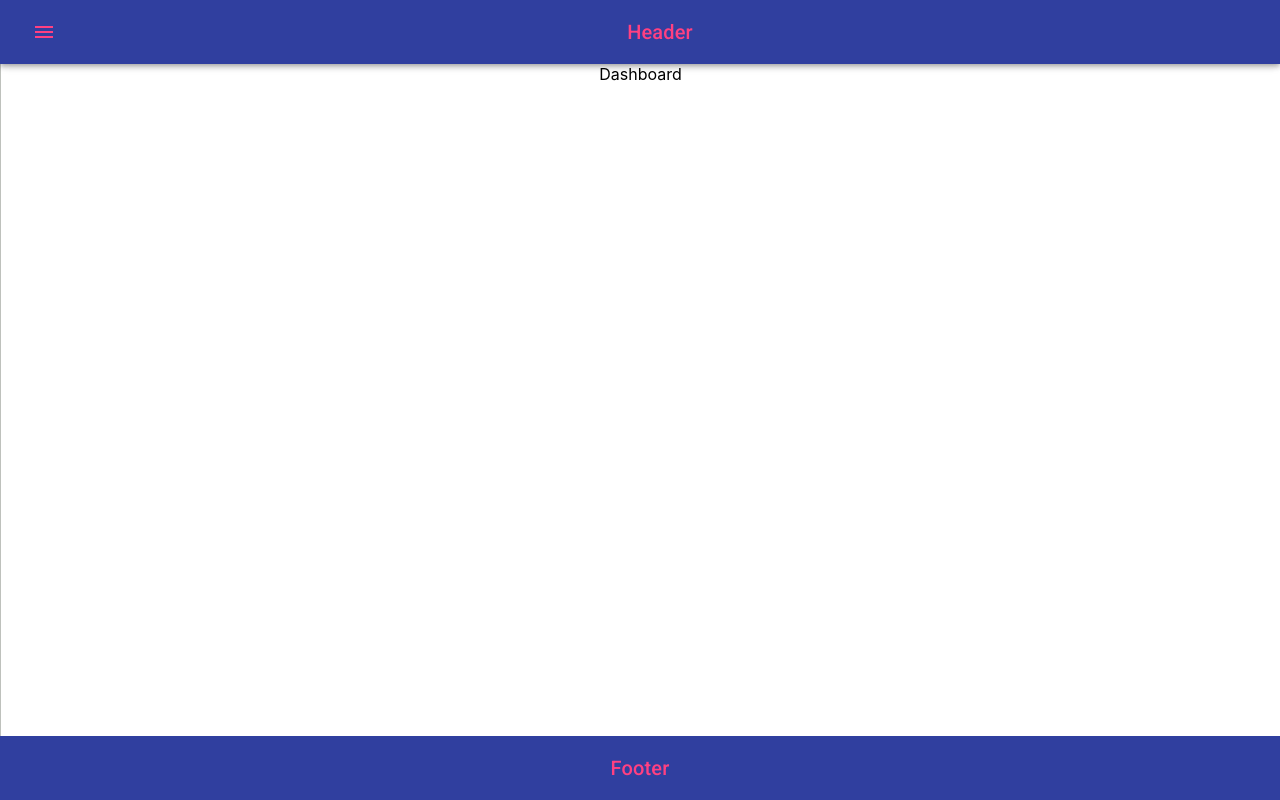
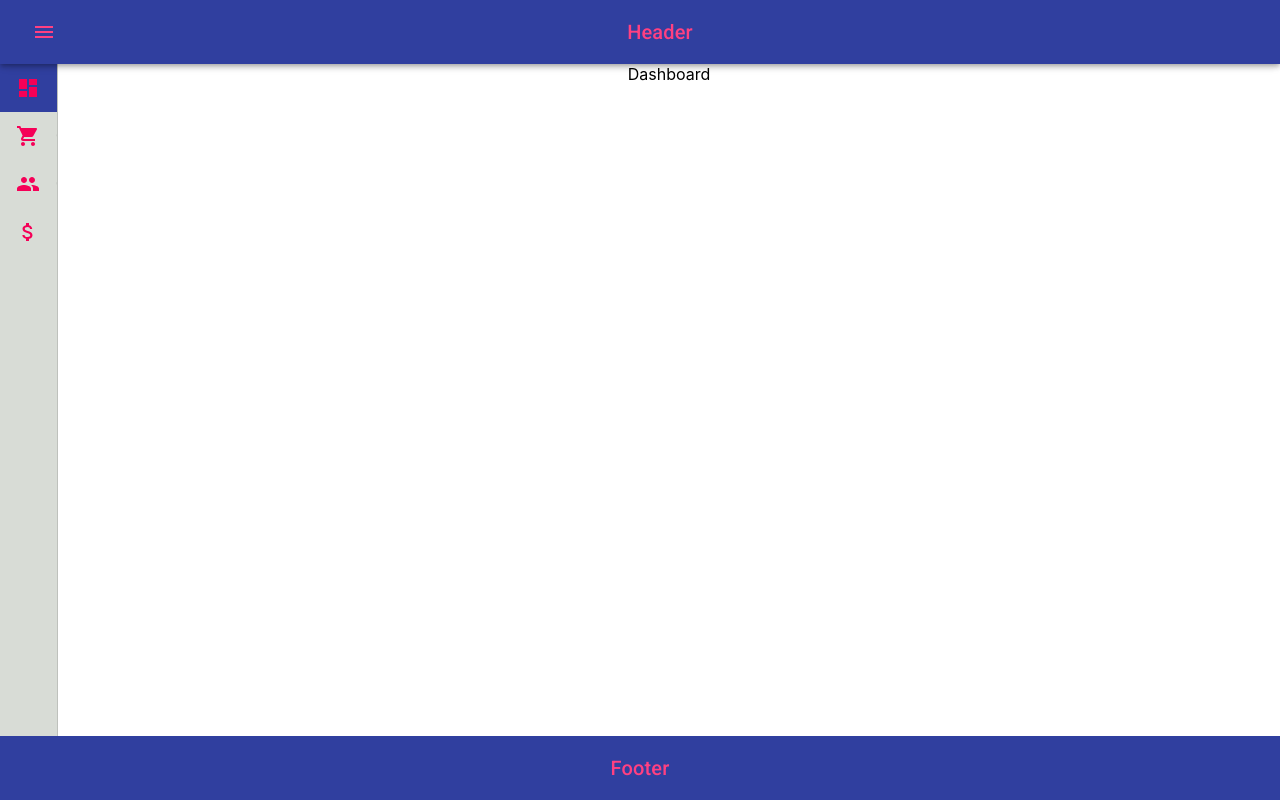
Before and after one commit to KaterinaLupacheva/dashboard-layout, a React (Create React App) app: page /dashboard in a window 1280 px wide. Built offline with nearby package versions, Linux system fonts and the light colour scheme.

Commit message:
Mini drawer

```diff
--- a/src/components/Drawer.tsx
+++ b/src/components/Drawer.tsx
@@ -4,17 +4,25 @@ import clsx from "clsx";
 import { makeStyles, Theme } from "@material-ui/core/styles";
 import { useDrawerContext } from "../contexts/drawer-context";
 
-const useStyles = makeStyles(() => ({
+const useStyles = makeStyles((theme: Theme) => ({
   drawer: {
     background: "#D8DCD6",
     position: "static",
-    transition: "width .7s",
   },
   closed: {
-    width: "0px",
+    transition: theme.transitions.create("width", {
+      easing: theme.transitions.easing.sharp,
+      duration: theme.transitions.duration.leavingScreen,
+    }),
+    width: theme.spacing(7) + 1,
+    overflowX: "hidden",
   },
   opened: {
     width: "240px",
+    transition: theme.transitions.create("width", {
+      easing: theme.transitions.easing.sharp,
+      duration: theme.transitions.duration.enteringScreen,
+    }),
   },
 }));
 
```
